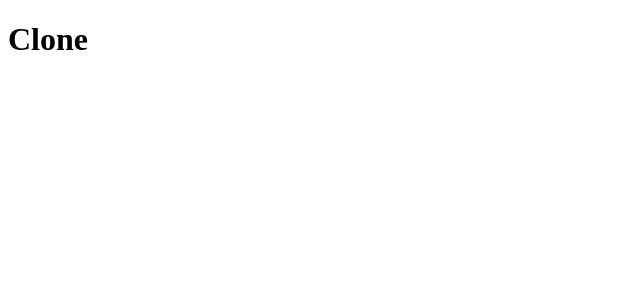
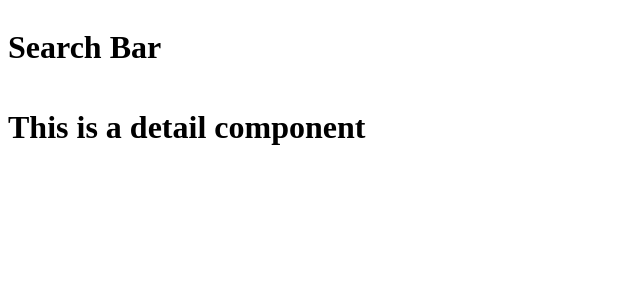
Before and after one commit to Speneki/ReactYoutubeClone, a React (Create React App) app: page / in a window 1280 px wide. Shown: the top 300 px of the page, without its empty margins (0-640 px from the left). Built offline with nearby package versions, Linux system fonts and the light colour scheme.

Commit message:
clean import on App.js

```diff
--- a/src/App.js
+++ b/src/App.js
@@ -1,9 +1,29 @@
 import React from "react";
+
+import { Grid } from "@material-ui/core";
+
+import { SearchBar, VideoDetail } from "./components"
+
+import youtube from "./api/youtube"
 
 class App extends React.Component {
     render(){
         return(
-            <h1>Clone</h1>
+            <Grid justify="center" container spacing={16}>
+                <Grid item xs={12}>
+                    <Grid container spacing={16}>
+                        <Grid item xs={12}>
+                            <SearchBar/>
+                        </Grid>
+                        <Grid item xs={8}>
+                            <VideoDetail/>
+                        </Grid>
+                        <Grid item xs={4}>
+                            {/* Video List */}
+                        </Grid>
+                    </Grid>
+                </Grid>
+            </Grid>
         )
     }
 }
--- /dev/null
+++ b/src/components/SearchBar.js
@@ -0,0 +1,15 @@
+import React from "react";
+
+class SearchBar extends React.Component {
+    state = {
+        searchTerm: ""
+    };
+
+    render(){
+        return(
+            <h1>Search Bar</h1>
+        )
+    };
+}
+
+export default SearchBar;
--- /dev/null
+++ b/src/components/VideoDetail.js
@@ -0,0 +1,9 @@
+import React from "react";
+
+const VideoDetail = () => {
+    return (
+        <h1>This is a detail component</h1>
+    )
+}
+
+export default VideoDetail
--- /dev/null
+++ b/src/components/index.js
@@ -0,0 +1,3 @@
+export {default as SearchBar} from "./SearchBar"
+export {default as VideoDetail} from "./VideoDetail"
+// export {default as VideoList } from "./VideoDetail"
```
Also changed, not shown: src/components/VideoList.js (added).
